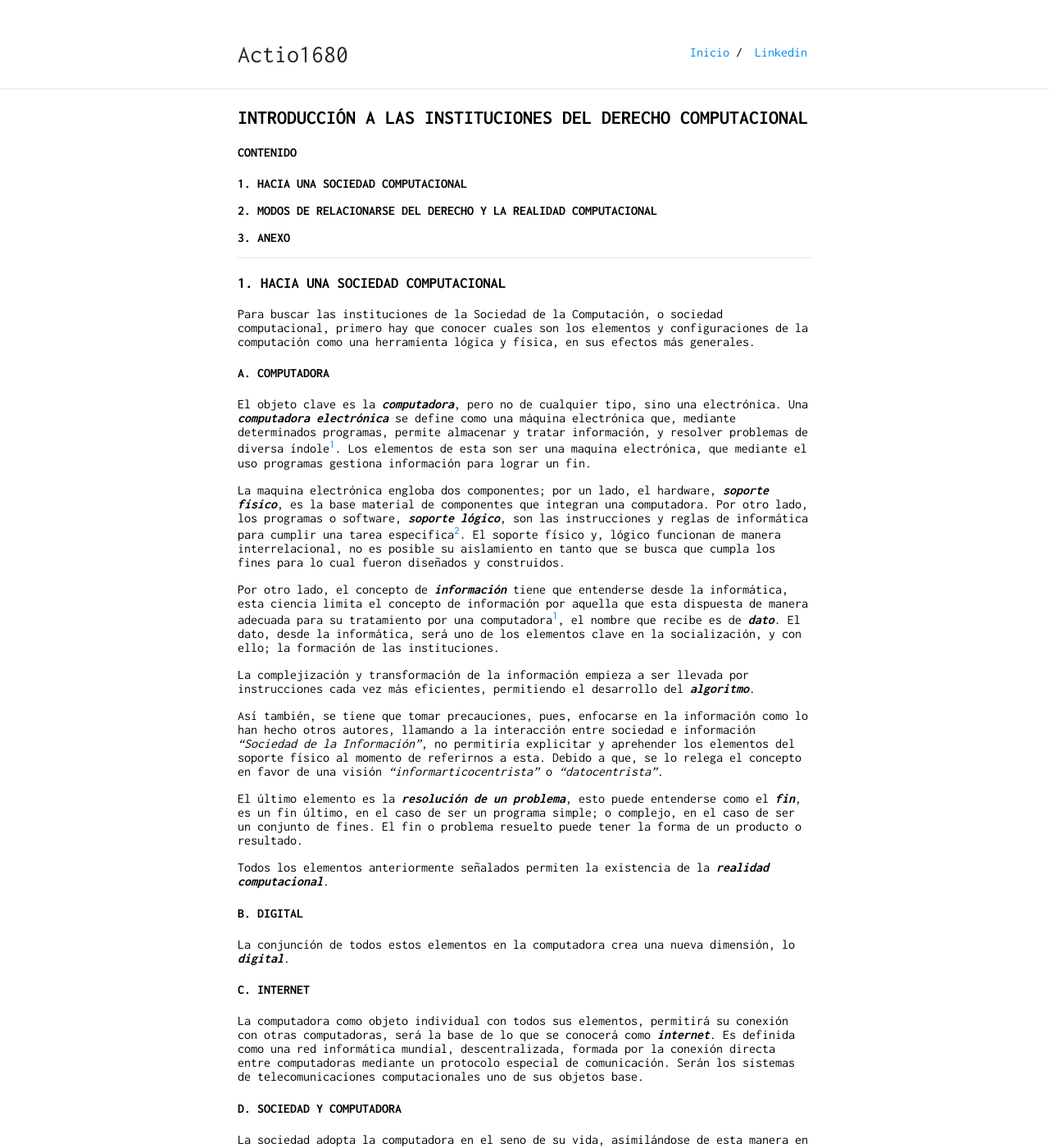
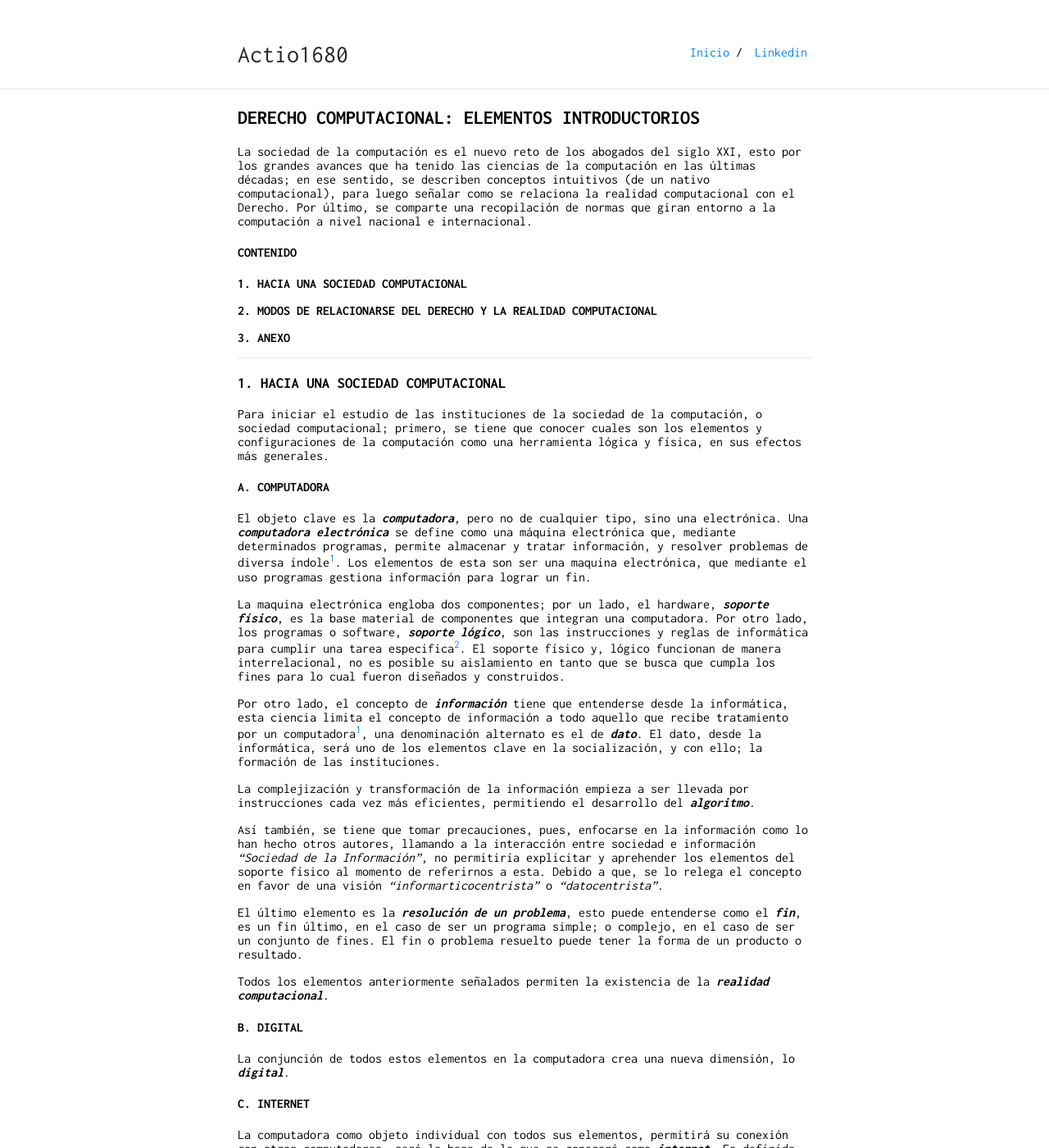
Before and after one commit to actio1680/actio1680.github.io, a Jekyll site: the page built from escritos/elementos-derecho-computacional.md, in a window 1280 px wide and 1400 px high. Shown: the whole window at 82% size. Built offline with Jekyll 4.4.1, drawn with Linux system fonts in a browser that asks for light colours; our own code applies the rules of GitHub Pages for plain Markdown files; some of the changed text lies outside the part shown.

Commit message:
Update and rename instituciones-derecho-computacional.md to elementos-derecho-computacional.md

```diff
--- a/escritos/instituciones-derecho-computacional.md
+++ b/escritos/elementos-derecho-computacional.md
@@ -1,4 +1,5 @@
-## INTRODUCCIÓN A LAS INSTITUCIONES DEL DERECHO COMPUTACIONAL
+## DERECHO COMPUTACIONAL: ELEMENTOS INTRODUCTORIOS
+La sociedad de la computación es el nuevo reto de los abogados del siglo XXI, esto por los grandes avances que ha tenido las ciencias de la computación en las últimas décadas; en ese sentido, se describen conceptos intuitivos (de un nativo computacional), para luego señalar como se relaciona la realidad computacional con el Derecho. Por último, se comparte una recopilación de normas que giran entorno a la computación a nivel nacional e internacional.
 
 #### CONTENIDO
 **1. HACIA UNA SOCIEDAD COMPUTACIONAL**
@@ -10,14 +11,14 @@
 ---
 
 ### 1. HACIA UNA SOCIEDAD COMPUTACIONAL
-Para buscar las instituciones de la Sociedad de la Computación, o sociedad computacional, primero hay que conocer cuales son los elementos y configuraciones de la computación como una herramienta lógica y física, en sus efectos más generales.
+Para iniciar el estudio de las instituciones de la sociedad de la computación, o sociedad computacional; primero, se tiene que conocer cuales son los elementos y configuraciones de la computación como una herramienta lógica y física, en sus efectos más generales.
 
 #### A. COMPUTADORA
 El objeto clave es la ***computadora***, pero no de cualquier tipo, sino una electrónica. Una ***computadora electrónica*** se define como una máquina electrónica que, mediante determinados programas, permite almacenar y tratar información, y resolver problemas de diversa índole[^1]. Los elementos de esta son ser una maquina electrónica, que mediante el uso programas gestiona información para lograr un fin.
 
 La maquina electrónica engloba dos componentes; por un lado, el hardware, ***soporte físico***, es la base material de componentes que integran una computadora. Por otro lado, los programas o software, ***soporte lógico***, son las instrucciones y reglas de informática para cumplir una tarea especifica[^2]. El soporte físico y, lógico funcionan de manera interrelacional, no es posible su aislamiento en tanto que se busca que cumpla los fines para lo cual fueron diseñados y construidos.
 
-Por otro lado, el concepto de ***información*** tiene que entenderse desde la informática, esta ciencia limita el concepto de información por aquella que esta dispuesta de manera adecuada para su tratamiento por una computadora[^1], el nombre que recibe es de ***dato***. El dato, desde la informática, será uno de los elementos clave en la socialización, y con ello; la formación de las instituciones.
+Por otro lado, el concepto de ***información*** tiene que entenderse desde la informática, esta ciencia limita el concepto de información a todo aquello que recibe tratamiento por un computadora[^1], una denominación alternato es el de ***dato***. El dato, desde la informática, será uno de los elementos clave en la socialización, y con ello; la formación de las instituciones.
 
 La complejización y transformación de la información empieza a ser llevada por instrucciones cada vez más eficientes, permitiendo el desarrollo del ***algoritmo***.
 
```
Also changed, not shown: other parts of escritos/elementos-derecho-computacional.md (+1 -2 lines).
